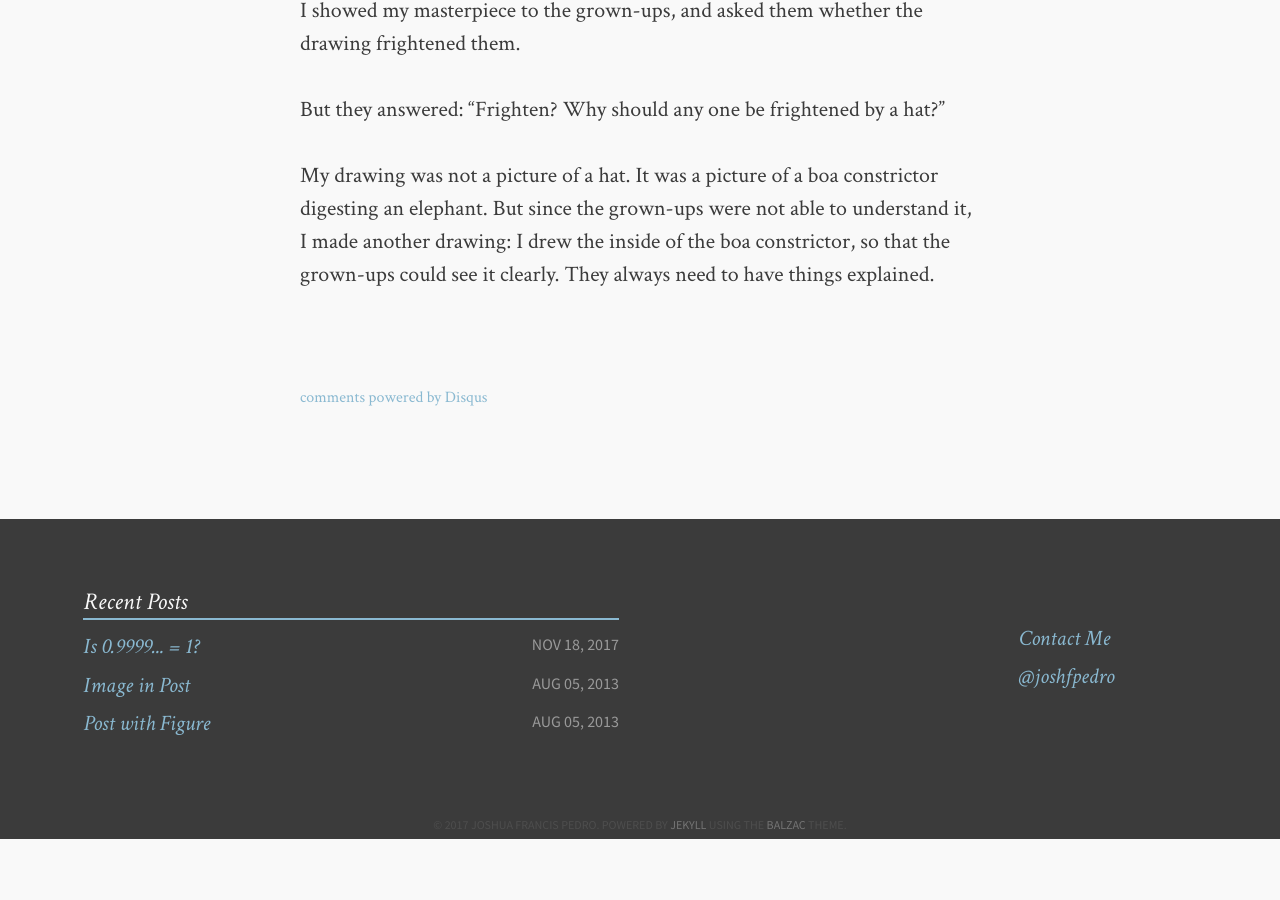
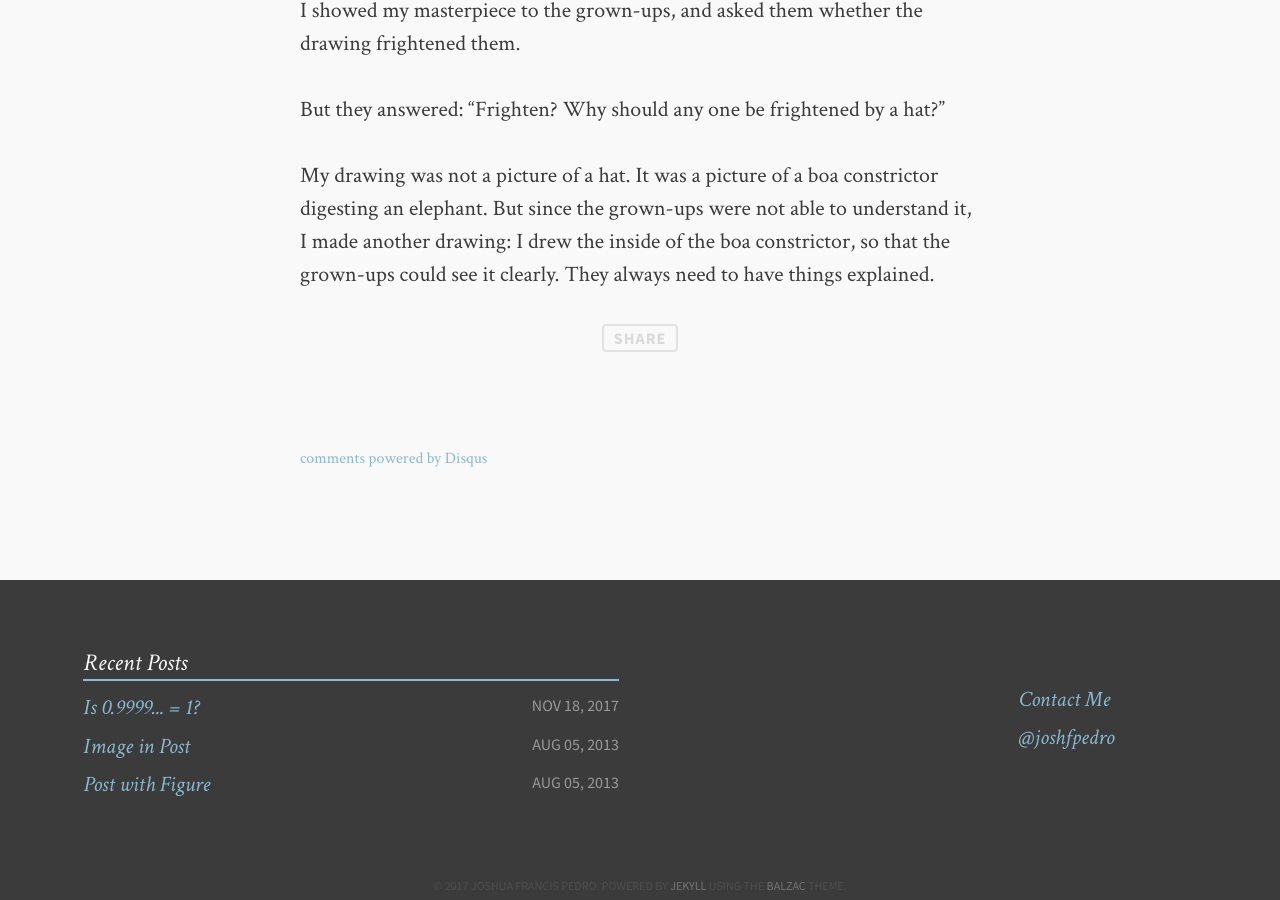
Before and after one commit to ColeTownsend/Balzac-for-Jekyll, a Jekyll site: the page built from _posts/2013-08-05-the-little-prince.md, in a window 1280 px wide and 900 px high, scrolled down 1939 px. Built offline with Jekyll 4.4.1, drawn with Linux system fonts in a browser that asks for light colours; comment, search, counter and statistics services are not loaded; before the commit the page ends 2778 px from its top, so only the background shows below that.

Commit message:
Update post-no-feature.html

```diff
--- a/_layouts/post-no-feature.html
+++ b/_layouts/post-no-feature.html
@@ -27,7 +27,8 @@
 
         {{ content }}
 
-
+      <a class="share" href="https://twitter.com/intent/tweet?text=&quot;{{ page.title }}&quot;%20{{ site.canonical }}{{ page.url }}%20via%20&#64;{{ site.owner.twitter }}" data-dnt="true">Share</a>
+       <script>!function(d,s,id){var js,fjs=d.getElementsByTagName(s)[0];if(!d.getElementById(id)){js=d.createElement(s);js.id=id;js.src="//platform.twitter.com/widgets.js";fjs.parentNode.insertBefore(js,fjs);}}(document,"script","twitter-wjs");</script>
 
       {% if page.comments %}
       <aside class="disqus">
```
